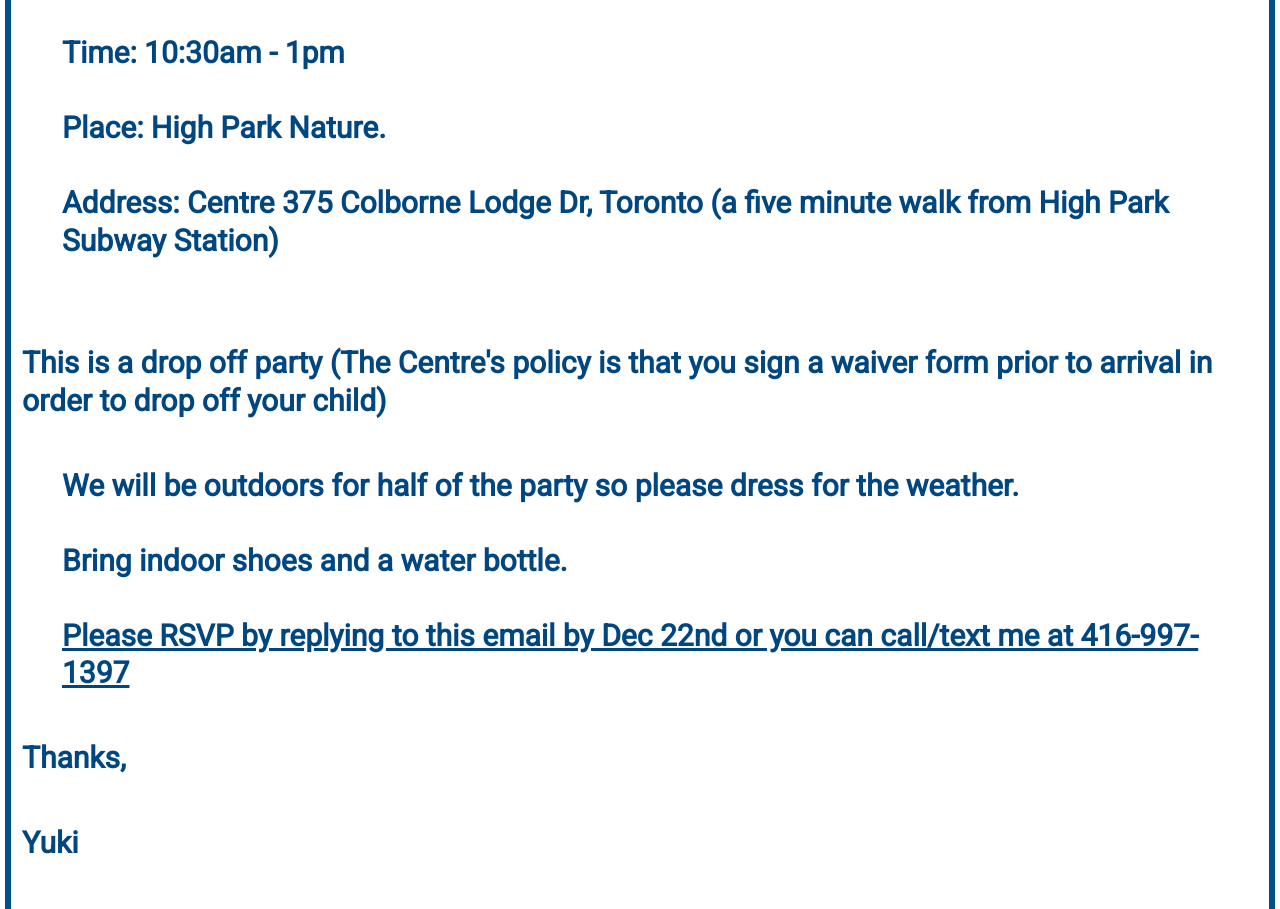
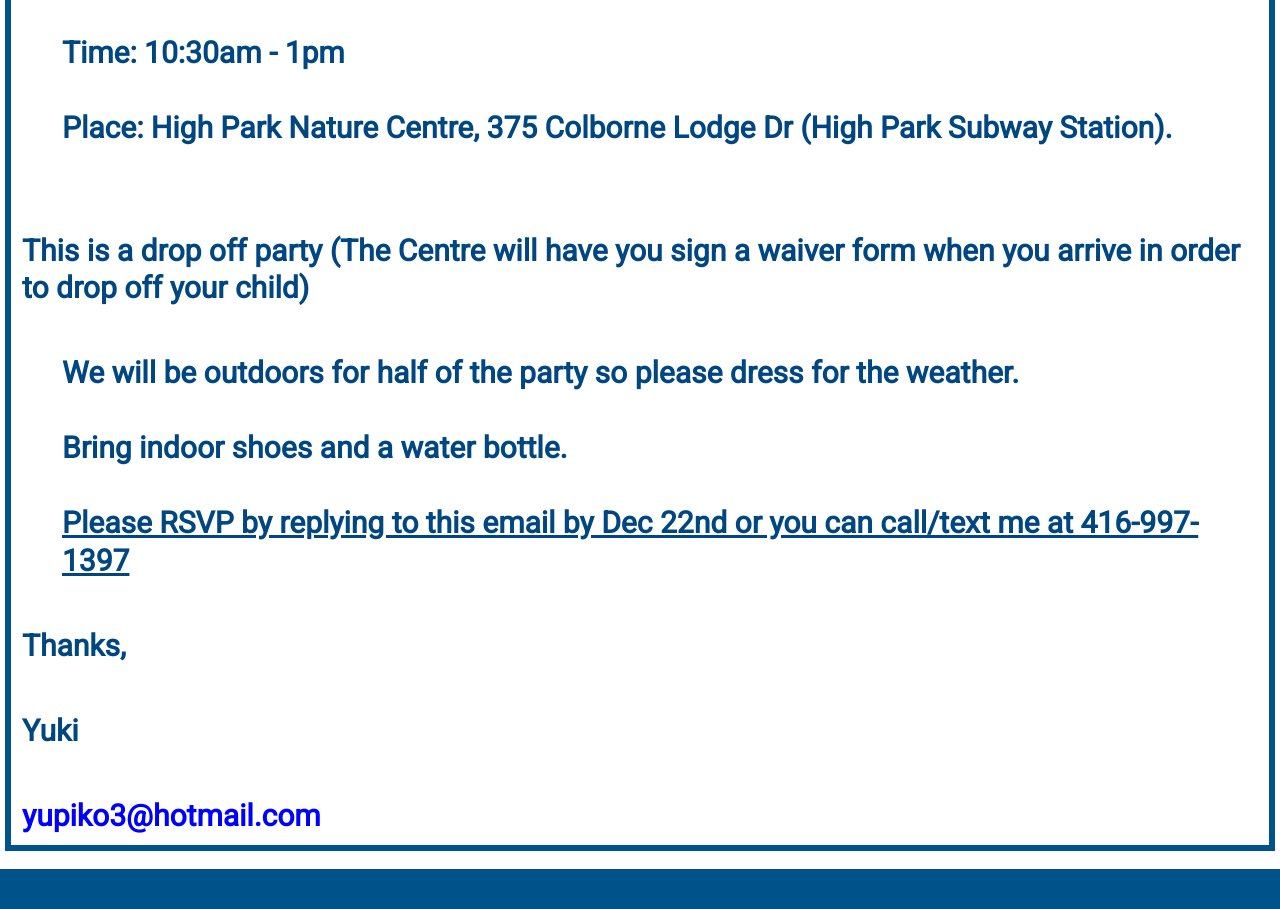
Before and after one commit to frankburke333/sean_2018, a plain HTML site: page index.html in a window 1280 px wide. Shown: the part 1277-2186 px from the top of the page. After the commit the page ends 2146 px from the top, so only its background shows below. Drawn offline with nearby package versions, Linux system fonts and the light colour scheme; a script that the page names is missing; a web font is replaced by a local one.

Commit message:
Update index.html

```diff
--- a/index.html
+++ b/index.html
@@ -62,11 +62,10 @@
       <ul class="invite_details">
         <li style="strong">Date: Saturday, Jan 6th</li><br>
         <li>Time: 10:30am - 1pm</li><br>
-        <li>Place: High Park Nature.</li><br>
-        <li>Address: Centre 375 Colborne Lodge Dr, Toronto (a five minute walk from High Park Subway Station)</li><br>
+        <li>Place: High Park Nature Centre, 375 Colborne Lodge Dr (High Park Subway Station).</li><br>
       </ul>
         <br>
-        <p>This is a drop off party (The Centre's policy is that you sign a waiver form prior to arrival in order to drop off your child)</p><br>
+        <p>This is a drop off party (The Centre will have you sign a waiver form when you arrive in order to drop off your child)</p><br>
         <ul>
 
         <li>We will be outdoors for half of the party so please dress for the weather.</li><br>
```
